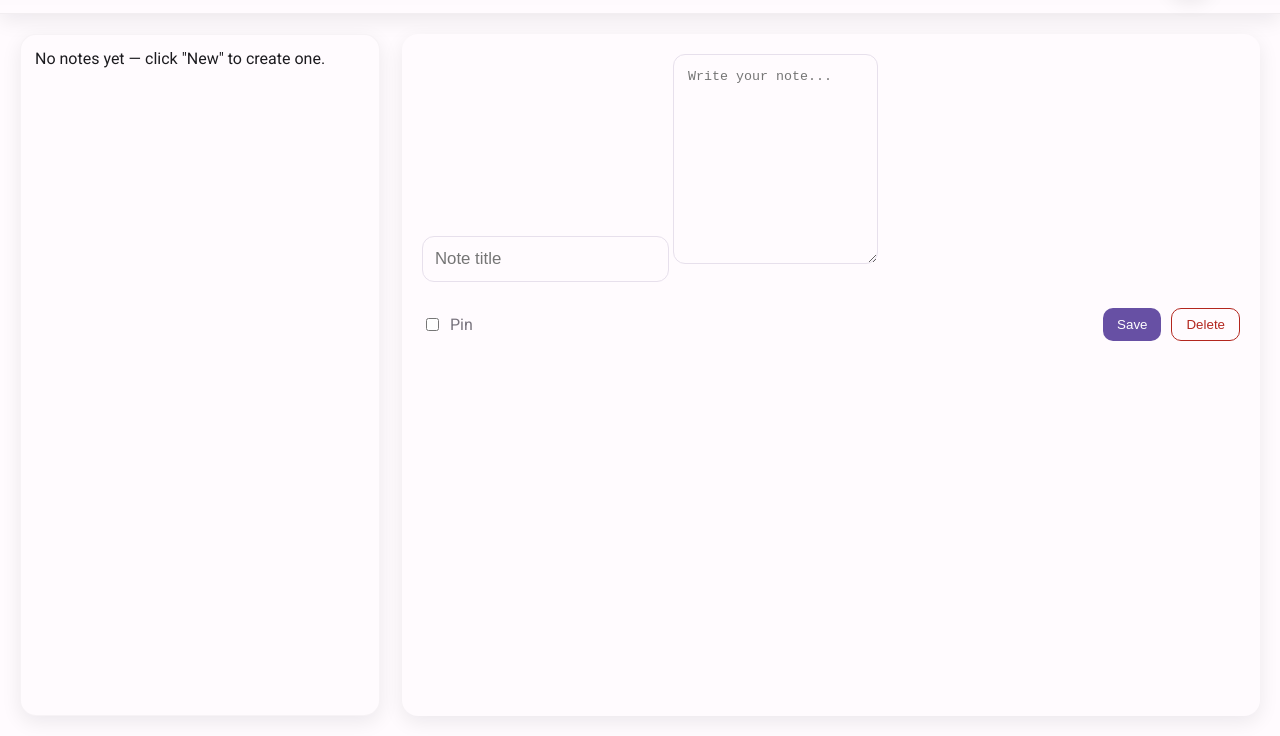
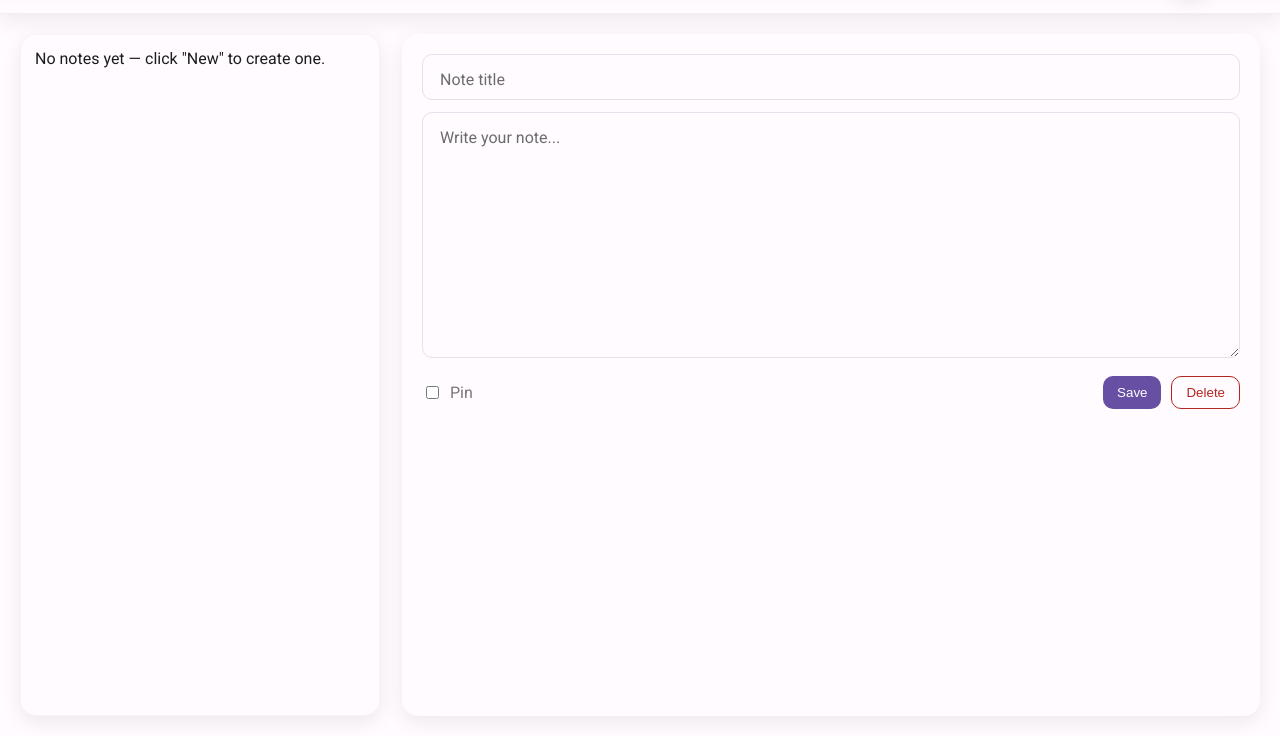
Before and after one commit to bradleysouciernewest-commits/notetaker, a website built with Vite: page index.html in a window 1280 px wide. Shown: the part 64-800 px from the top of the page. Built offline with nearby package versions, Linux system fonts and the light colour scheme.

Commit message:
Style: make title and note textboxes Material-like with floating labels and add textfields.js for behavior

```diff
--- a/index.html
+++ b/index.html
@@ -53,8 +53,16 @@
 
     <section class="editor" aria-label="Note editor">
       <form id="noteForm">
-        <input id="noteTitle" placeholder="Note title" maxlength="120" autocomplete="off" />
-        <textarea id="noteContent" placeholder="Write your note..." rows="12"></textarea>
+
+        <div class="md-text-field outlined">
+          <input id="noteTitle" maxlength="120" autocomplete="off" aria-label="Note title">
+          <label for="noteTitle">Note title</label>
+        </div>
+
+        <div class="md-text-field filled textarea">
+          <textarea id="noteContent" rows="12" aria-label="Note content"></textarea>
+          <label for="noteContent">Write your note...</label>
+        </div>
 
         <div class="editor-controls">
           <label class="pin-wrap"><input id="pinCheck" type="checkbox" /> Pin</label>
@@ -75,6 +83,7 @@
   <div id="toast" class="toast" aria-hidden="true"></div>
 
   <script src="ripple.js" type="module"></script>
+  <script src="textfields.js" type="module"></script>
   <script src="app.js"></script>
 
   <script>
@@ -129,6 +138,7 @@
         if(!moreBtn.contains(e.target) && !moreMenu.contains(e.target)) closeMenu();
       });
     })();
+
   </script>
 </body>
 </html>
--- a/styles.css
+++ b/styles.css
@@ -1,4 +1,4 @@
-/* Material You (dependency-free) — enhanced layout, ripple, and refinements */
+/* Material You (dependency-free) — enhanced layout, ripple, textfields */
 
 :root{
   --md-primary: #6750A4;
@@ -75,8 +75,18 @@ main, .container{display:grid;grid-template-columns:360px 1fr;gap:22px;padding:2
 
 /* Editor */
 .editor{background:var(--surface);padding:20px;border-radius:16px;display:flex;flex-direction:column;box-shadow:var(--elev)}
-#noteTitle{font-size:1.05rem;padding:12px;border-radius:12px;border:1px solid var(--surface-variant);background:transparent;color:var(--on-surface);margin-bottom:12px}
-#noteContent{flex:1;padding:14px;border-radius:12px;border:1px solid var(--surface-variant);background:transparent;color:var(--on-surface);resize:vertical}
+
+/* Material-like textfields */
+.md-text-field{position:relative;margin-bottom:12px}
+.md-text-field input,.md-text-field textarea{width:100%;border-radius:10px;padding:18px 12px 8px 12px;border:1px solid var(--surface-variant);background:transparent;color:var(--on-surface);font-size:1rem;transition:box-shadow .18s,border-color .18s}
+.md-text-field.textarea textarea{padding:16px 12px 12px 12px;min-height:160px;resize:vertical}
+.md-text-field label{position:absolute;left:12px;top:16px;padding:0 6px;background:transparent;color:var(--muted);pointer-events:auto;transition:transform .18s cubic-bezier(.2,.8,.2,1),font-size .18s,top .18s}
+
+/* when focused or has value, float the label */
+.md-text-field.focused label,
+.md-text-field.has-value label{transform:translateY(-58%) scale(0.86);font-size:0.85rem;background:var(--surface);top:8px;color:var(--md-primary)}
+
+.md-text-field.focused input,.md-text-field.focused textarea{border-color:var(--md-primary);box-shadow:0 8px 20px rgba(103,80,164,0.08)}
 
 /* Editor controls */
 .editor-controls{display:flex;align-items:center;gap:10px;margin-top:14px;justify-content:space-between}
@@ -100,7 +110,7 @@ button.danger{background:transparent;border:1px solid var(--error);color:var(--e
 .ripple-animate{transform:scale(1);transition:transform 520ms cubic-bezier(.2,.8,.2,1),opacity 520ms linear;opacity:0}
 
 /* focus-visible */
-button:focus-visible, .menu-btn:focus-visible, .fab:focus-visible, .icon-btn:focus-visible{outline:3px solid rgba(103,80,164,0.14);outline-offset:2px}
+button:focus-visible, .menu-btn:focus-visible, .fab:focus-visible, .icon-btn:focus-visible, .md-text-field input:focus-visible, .md-text-field textarea:focus-visible{outline:3px solid rgba(103,80,164,0.14);outline-offset:2px}
 
 /* screen-reader only */
 .sr-only{position:absolute!important;height:1px;width:1px;overflow:hidden;clip:rect(1px,1px,1px,1px);white-space:nowrap}
--- /dev/null
+++ b/textfields.js
@@ -0,0 +1,27 @@
+// textfields.js — floating label support for .md-text-field
+function attachTextFields(){
+  const fields = Array.from(document.querySelectorAll('.md-text-field'));
+  fields.forEach(field=>{
+    const input = field.querySelector('input,textarea');
+    const label = field.querySelector('label');
+    if(!input || !label) return;
+
+    function update(){
+      if(input.value && input.value.trim().length > 0) field.classList.add('has-value');
+      else field.classList.remove('has-value');
+    }
+    input.addEventListener('input', update);
+    input.addEventListener('focus', ()=> field.classList.add('focused'));
+    input.addEventListener('blur', ()=> field.classList.remove('focused'));
+
+    // label click focuses input
+    label.addEventListener('click', ()=> input.focus());
+
+    // initialize state
+    update();
+  });
+}
+
+if(typeof window !== 'undefined'){
+  window.addEventListener('DOMContentLoaded', ()=> attachTextFields());
+}
```
